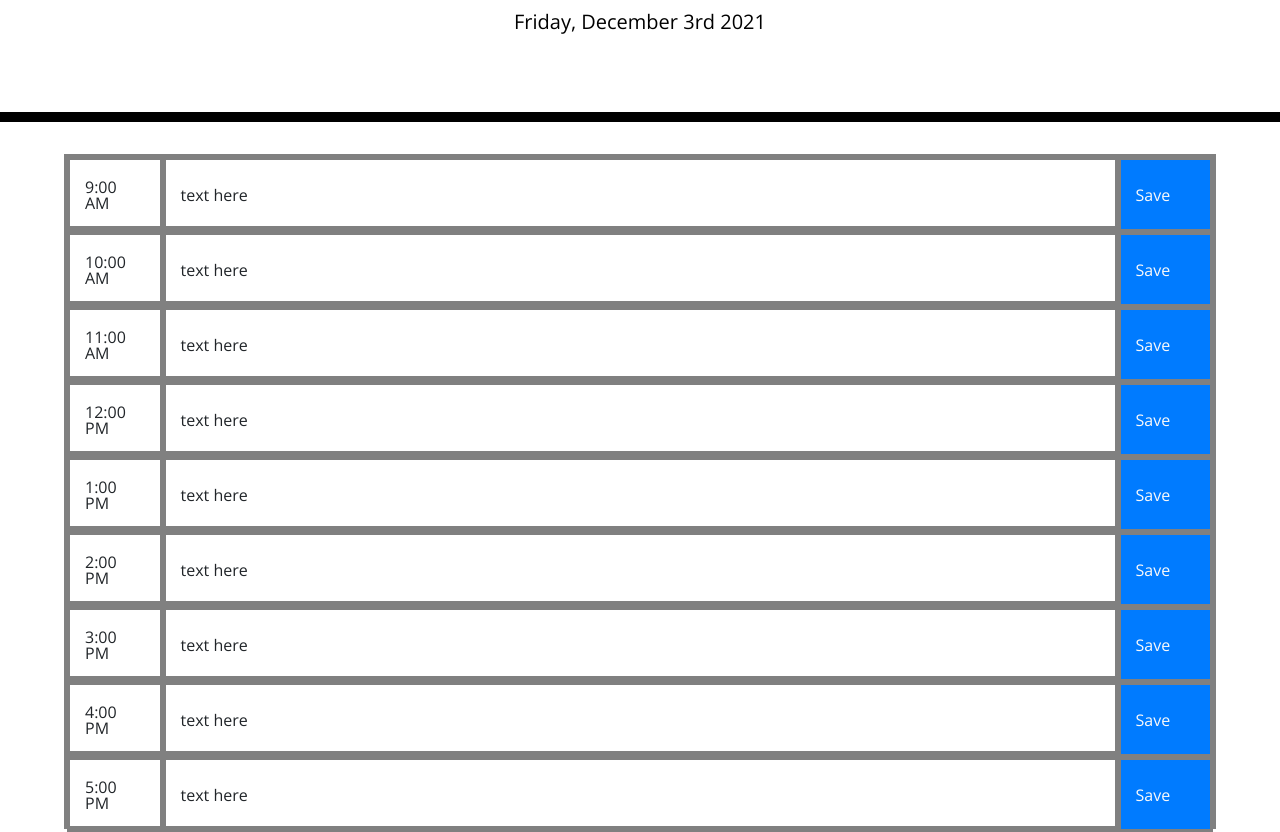
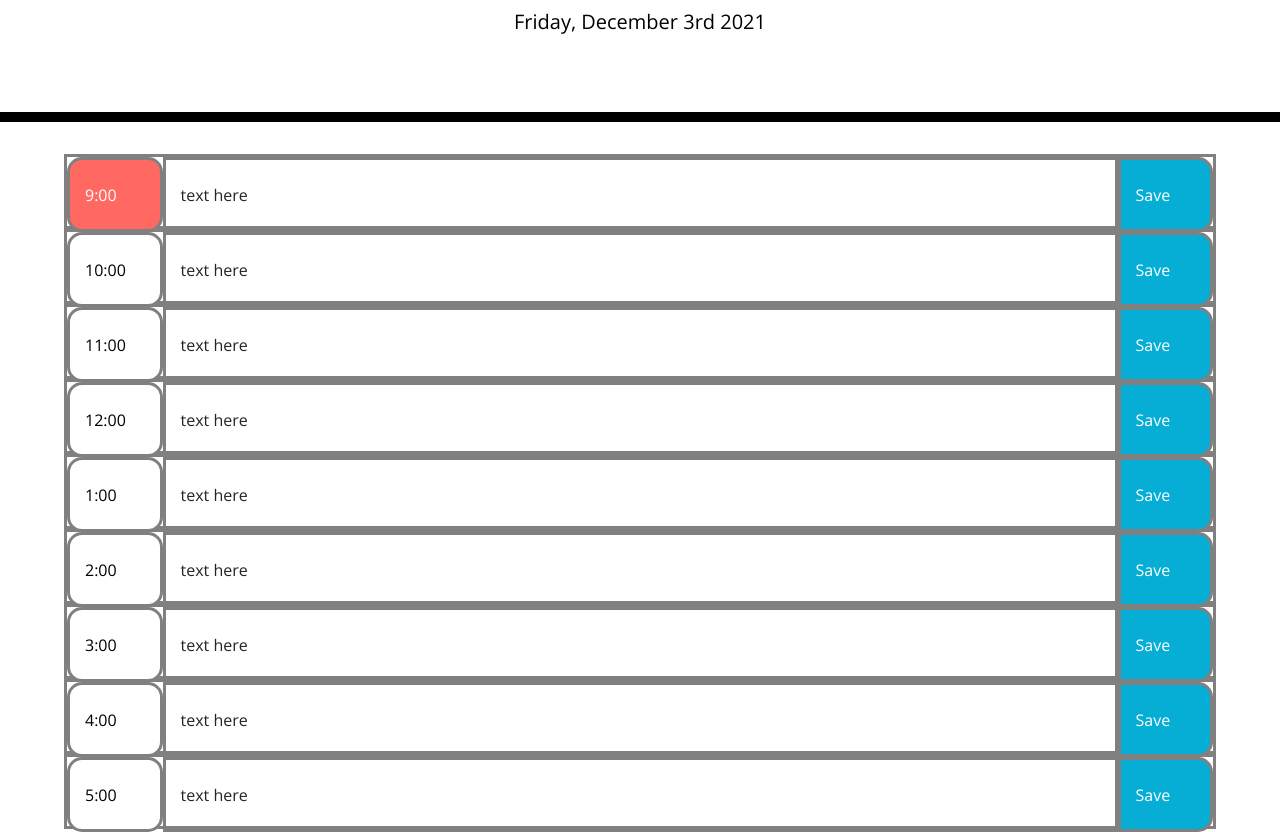
Before and after one commit to mmlawton15/WorkdayScheduler, a plain HTML site: page Develop/index.html in a window 1280 px wide. Shown: the part 182-1014 px from the top of the page. Drawn offline with nearby package versions, Linux system fonts and the light colour scheme.

Commit message:
added a few enhancements and comments to my code to improve readability

```diff
--- a/Develop/assets/script.js
+++ b/Develop/assets/script.js
@@ -5,15 +5,51 @@
 // DONE - THEN I am presented with time blocks for standard business hours
 // DONE - WHEN I view the time blocks for that day
 // THEN each time block is color-coded to indicate whether it is in the past, present, or future
-// WHEN I click into a time block
-// THEN I can enter an event
+// DONE - WHEN I click into a time block
+// DONE - THEN I can enter an event
 // WHEN I click the save button for that time block
 // THEN the text for that event is saved in local storage
 // WHEN I refresh the page
 // THEN the saved events persist
 
+var timeRightNow;
+var timeInHTML = document.getElementById("timeRow").innerHTML; //get the value of time in from the HTML
+var numericValueOfTime = parseInt(timeInHTML); //convert it to a numeric value
+
 
 //CURRENT TIME
 document.getElementById("currentDay").textContent += moment().format('dddd, MMMM Do YYYY');
 
-//COLUMNS FOR THE SCHEDULER
+//RETRIEVE THE CURRENT TIME IN PREPARATION FOR THE COLORS
+function getCurrentTime() {
+    var date = new Date();
+    var currentHour = date.getHours();
+    var currentMinute = date.getMinutes();
+    currentTime = (currentHour + ":" + currentMinute);
+    console.log(currentTime);
+    timeRightNow = currentTime;
+}
+console.log(numericValueOfTime); //check what the value from the html is reading as
+
+
+
+
+//CHANGE THE COLORS BASED ON THE TIME
+//if the div element's value is less than the current time, make it grey. if it is equal to the current hour, make it red. if it is greater thant he current hour, make it green
+function colorChangeBasedOnTime() {
+    if (currentTime < numericValueOfTime) { //if the crrent time is less than the html element value of time, make it class "future"
+        var rowOfTasks = document.getElementById("timeRow");
+        rowOfTasks.classList.add("future");
+    } else if (currentTime > timeInHTML) { //if the current time is greater than the time value in html, make it class "past"
+        var rowOfTasks = document.getElementById("timeRow");
+        rowOfTasks.classList.add("past");
+    } else { //if the current time matches the html element, make it the class "present"
+        var rowOfTasks = document.getElementById("timeRow");
+        rowOfTasks.classList.add("present");
+    }
+}
+
+
+
+getCurrentTime();
+colorChangeBasedOnTime();
--- a/Develop/assets/style.css
+++ b/Develop/assets/style.css
@@ -25,9 +25,13 @@ textarea{
   white-space: pre-wrap;
 }
 
+/*formatting for the rows*/
 .time-block{
   text-align: center;
   border-radius: 15px;
+  background-color: #ffffff;
+  color: #000000;
+  border-top: 1px dashed #000000;
 }
 
 .row {
@@ -36,12 +40,8 @@ textarea{
   border-top: 1px solid white;;
 }
 
-.hour {
-  background-color: #ffffff;
-  color: #000000;
-  border-top: 1px dashed #000000;
-}
 
+/*colors for the rows*/
 .past {
   background-color: #d3d3d3;
   color: white;
@@ -57,6 +57,8 @@ textarea{
   color: white;
 }
 
+
+/*save button*/
 .saveBtn {
   border-left: 1px solid black;
   border-top-right-radius: 15px;
@@ -69,6 +71,7 @@ textarea{
   font-size: 20px;
   transition: all .3s ease-in-out;
 }
+
 
 /*class for container rows*/
 .containerForScheduler {
--- a/Develop/index.html
+++ b/Develop/index.html
@@ -31,50 +31,50 @@
     </header>
     <div class="containerForScheduler">
       <!-- Timeblocks go here -->
-      <div class="row justify-content-md-center">
-        <div id="rowNineAm" class="row align-items-center col">9:00 AM</div>
-        <div id="rowNineArea" class="row align-items-center col-10">text here</div>
-        <div id="saveButtonArea" class="row align-items-center col bg-primary text-light">Save</div>
+      <div class="row">
+        <div id="timeRow" class="row align-items-center col-1 time-block">9:00</div>
+        <div id="rowNineArea" class="row align-items-center col-10" contenteditable="true">text here</div>
+        <div id="saveButtonArea" class="row align-items-center col saveBtn">Save</div>
       </div>
-      <div class="row justify-content-md-center">
-        <div id="rowTenAm" class="row align-items-center col-1">10:00 AM</div>
-        <div id="rowTenArea" class="row align-items-center col-10">text here</div>
-        <div id="saveButtonArea" class="row align-items-center col bg-primary text-light">Save</div>
+      <div class="row">
+        <div id="timeRow" class="row align-items-center col-1 time-block">10:00</div>
+        <div id="rowTenArea" class="row align-items-center col-10" contenteditable="true">text here</div>
+        <div id="saveButtonArea" class="row align-items-center col saveBtn">Save</div>
       </div>
-      <div class="row justify-content-md-center">
-        <div id="rowElevenAm" class="row align-items-center col-1">11:00 AM</div>
-        <div id="rowElevenArea" class="row align-items-center col-10">text here</div>
-        <div id="saveButtonArea" class="row align-items-center col bg-primary text-light">Save</div>
+      <div class="row">
+        <div id="timeRow" class="row align-items-center col-1 time-block">11:00</div>
+        <div id="rowElevenArea" class="row align-items-center col-10" contenteditable="true">text here</div>
+        <div id="saveButtonArea" class="row align-items-center col saveBtn">Save</div>
       </div>
-      <div class="row justify-content-md-center">
-        <div id="rowTwelveAm" class="row align-items-center col-1">12:00 PM</div>
-        <div id="rowTwelveArea" class="row align-items-center col-10">text here</div>
-        <div id="saveButtonArea" class="row align-items-center col bg-primary text-light">Save</div>
+      <div class="row">
+        <div id="timeRow" class="row align-items-center col-1 time-block">12:00</div>
+        <div id="rowTwelveArea" class="row align-items-center col-10" contenteditable="true">text here</div>
+        <div id="saveButtonArea" class="row align-items-center col saveBtn">Save</div>
       </div>
-      <div class="row justify-content-md-center">
-        <div id="rowOnePm" class="row align-items-center col-1">1:00 PM</div>
-        <div id="rowOneArea" class="row align-items-center col-10">text here</div>
-        <div id="saveButtonArea" class="row align-items-center col bg-primary text-light">Save</div>
+      <div class="row">
+        <div id="timeRow" class="row align-items-center col-1 time-block">1:00</div>
+        <div id="rowOneArea" class="row align-items-center col-10" contenteditable="true">text here</div>
+        <div id="saveButtonArea" class="row align-items-center col saveBtn">Save</div>
       </div>
-      <div class="row justify-content-md-center">
-        <div id="rowTwoPm" class="row align-items-center col-1">2:00 PM</div>
-        <div id="rowTwoArea" class="row align-items-center col-10">text here</div>
-        <div id="saveButtonArea" class="row align-items-center col bg-primary text-light">Save</div>
+      <div class="row">
+        <div id="timeRow" class="row align-items-center col-1 time-block">2:00</div>
+        <div id="rowTwoArea" class="row align-items-center col-10" contenteditable="true">text here</div>
+        <div id="saveButtonArea" class="row align-items-center col saveBtn">Save</div>
       </div>
-      <div class="row justify-content-md-center">
-        <div id="rowThreePm" class="row align-items-center col-1">3:00 PM</div>
-        <div id="rowThreeArea" class="row align-items-center col-10">text here</div>
-        <div id="saveButtonArea" class="row align-items-center col bg-primary text-light">Save</div>
+      <div class="row">
+        <div id="timeRow" class="row align-items-center col-1 time-block">3:00</div>
+        <div id="rowThreeArea" class="row align-items-center col-10" contenteditable="true">text here</div>
+        <div id="saveButtonArea" class="row align-items-center col saveBtn">Save</div>
       </div>
-      <div class="row justify-content-md-center">
-        <div id="rowFourPm" class="row align-items-center col-1">4:00 PM</div>
-        <div id="rowFourArea" class="row align-items-center col-10">text here</div>
-        <div id="saveButtonArea" class="row align-items-center col bg-primary text-light">Save</div>
+      <div class="row">
+        <div id="timeRow" class="row align-items-center col-1 time-block">4:00</div>
+        <div id="rowFourArea" class="row align-items-center col-10" contenteditable="true">text here</div>
+        <div id="saveButtonArea" class="row align-items-center col saveBtn">Save</div>
       </div>
-      <div class="row justify-content-md-center">
-        <div id="rowFivePm" class="row align-items-center col-1">5:00 PM</div>
-        <div id="rowFiveArea" class="row align-items-center col-10">text here</div>
-        <div id="saveButtonArea" class="row align-items-center col bg-primary text-light">Save</div>
+      <div class="row">
+        <div id="timeRow" class="row align-items-center col-1 time-block">5:00</div>
+        <div id="rowFiveArea" class="row align-items-center col-10" contenteditable="true">text here</div>
+        <div id="saveButtonArea" class="row align-items-center col saveBtn">Save</div>
       </div>
 
     <script src="https://code.jquery.com/jquery-3.4.1.min.js"></script>
```
